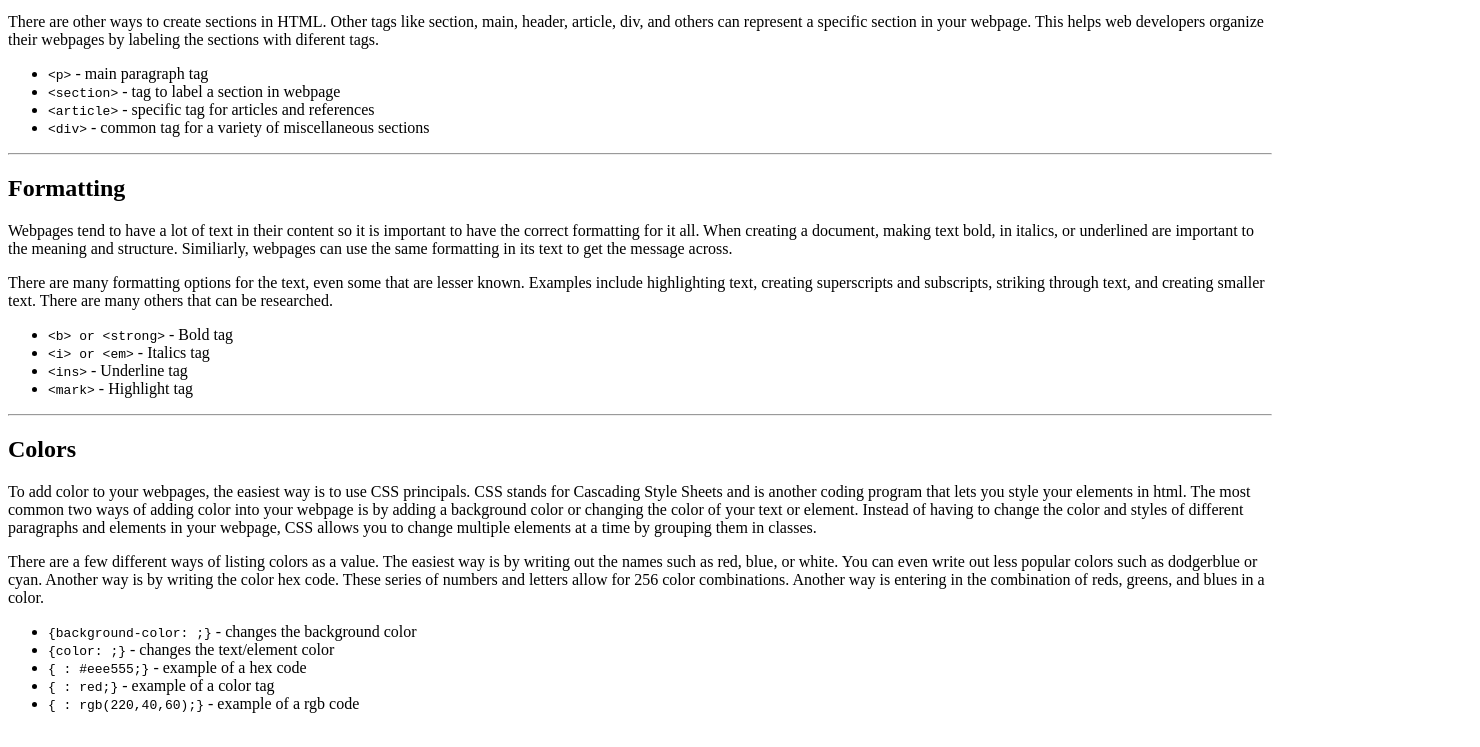
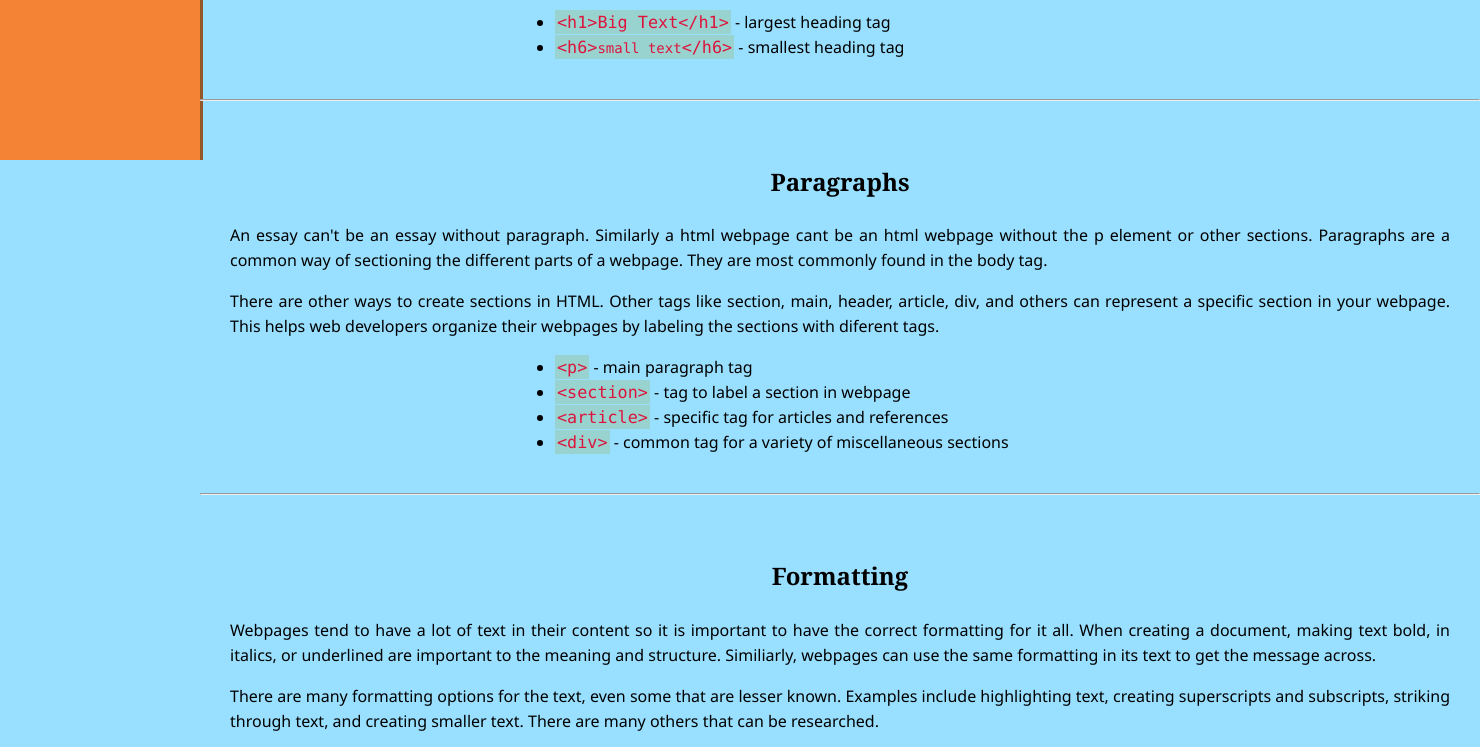
Before and after one commit to jkmor31/HTML-TechnicalDocumentationPage-Project, a plain HTML site: page index.html in a window 1280 px wide. Shown: the part 640-1387 px from the top of the page, 1480 px wide, since content can reach past the window. Drawn offline with Linux system fonts and the light colour scheme; the site is published under a folder, as on GitHub Pages, so addresses that start at the root find nothing.

Commit message:
Update CSS link

```diff
--- a/index.html
+++ b/index.html
@@ -2,7 +2,7 @@
 <html>
     <head>
         <title>Technical Documentation Page</title>
-        <link rel="stylesheet" href=/styles.css>
+        <link rel="stylesheet" type="text/css" href="styles.css">
     </head>
     <body>
         <nav id="navbar">
```
